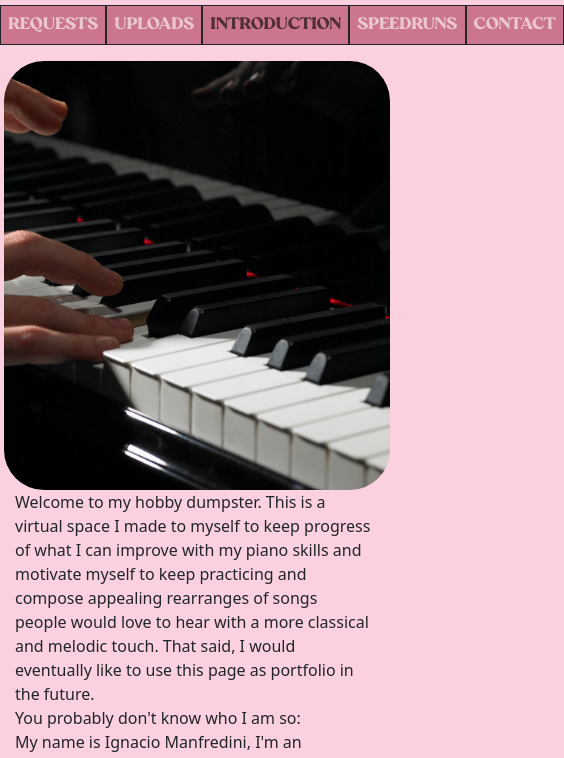
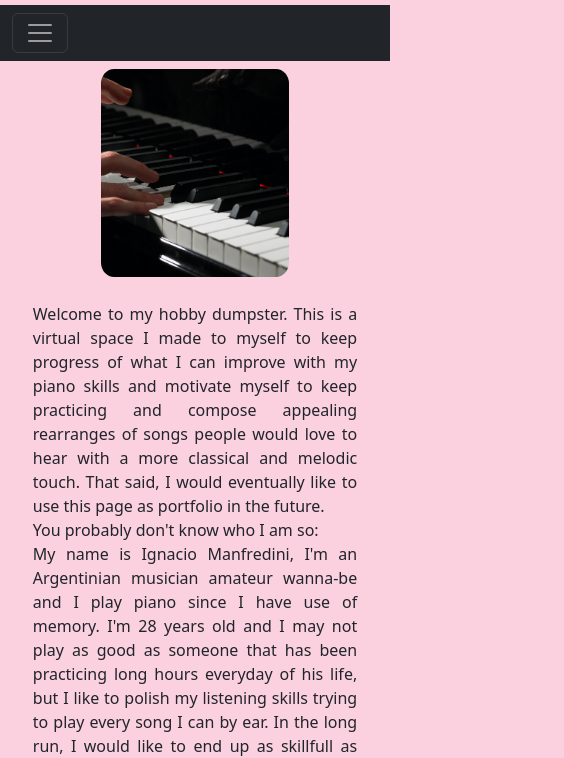
Before and after one commit to Nachignacio/Curso-Desarrollo-Web-Pre-entrega-2, a plain HTML site: page index.html in a window 390 px wide. Shown: the part 92-850 px from the top of the page, 564 px wide, since content can reach past the window. Drawn offline with nearby package versions, Linux system fonts and the light colour scheme.

Commit message:
Primeros pasos menu hamburguesa en mobile

```diff
--- a/index.html
+++ b/index.html
@@ -15,7 +15,8 @@
     <h1> <!-- Creo el logo de la pagina -->
         <p>Piano Bounty</p>
     </h1>
-    <nav> <!--Empiezo a configurar el navegador de la pagina-->
+    <!--
+    <nav> --> <!--Empiezo a configurar el navegador de la pagina--> <!--
         <ul>
             <li>
                 <a href="./pages/requests.html">
@@ -33,8 +34,8 @@
             </li>
             <li>
                 <a href="./index.html">
-                    <button class="navbutton" id="actual">
-                        <!--Le agrego el id "actual" para usarlo en css y sombrearlo en negro para indicar en que pagina se encuentra el usuario-->
+                    <button class="navbutton" id="actual"> -->
+                        <!--Le agrego el id "actual" para usarlo en css y sombrearlo en negro para indicar en que pagina se encuentra el usuario--> <!--
                         INTRODUCTION
                     </button>
                 </a>
@@ -53,6 +54,19 @@
                 </a>
             </li>
         </ul>
+    </nav>-->
+    <div class="collapse" id="navbarToggleExternalContent" data-bs-theme="dark">
+        <div class="bg-dark p-4">
+        <h5 class="text-body-emphasis h4">Collapsed content</h5>
+        <span class="text-body-secondary">Toggleable via the navbar brand.</span>
+        </div>
+    </div>
+    <nav class="navbar navbar-dark bg-dark">
+        <div class="container-fluid">
+        <button class="navbar-toggler" type="button" data-bs-toggle="collapse" data-bs-target="#navbarToggleExternalContent" aria-controls="navbarToggleExternalContent" aria-expanded="false" aria-label="Toggle navigation">
+            <span class="navbar-toggler-icon"></span>
+        </button>
+        </div>
     </nav>
     <main>
         <!--Comienza la introduccion al sitio web, explico un poco su razon de ser y me introduzco-->
--- a/styles/styles.css
+++ b/styles/styles.css
@@ -17,6 +17,7 @@
 
 body{
     background-color: #fbd1e0;
+    position: fixed; /*Le pongo position: fixed porque, de otra forma, el body no me ocupa todo el ancho de la pantalla para resoluciones mobile*/
 }
 
 /*Utilizo la fuente descargada para el titulo de la pagina y le doy espacio al logo de pagina*/
@@ -42,7 +43,7 @@ agrego esto, la barra no se me pega al viewport, no se por que*/
 nav{
     position: sticky;
     top: 0;
-    z-index: 999;
+    z-index: 999; /*El z-index es para que al scrollear el nav quede siempre por encima de todo*/
 }
 
 /*No me queda otra opcion que usar el display: flex para poder ubicar los botones del nav de manera que ocupen todo el espacio de la pagina. Estuve tratando de hacerlo sin el
@@ -74,21 +75,26 @@ nav ul li{
 .divimage{
     display: flex;
     flex-direction: row;
+    margin: 2%;
 }
 
 /*Posicionamiento de la imagen en Introduction, la intencion que tengo es de ponerlo al costado y a su derecha el texto introductorio al sitio web*/
 
 #introimage{
     border-radius: 40px;
-    margin-left: 1%;
     top: 200px;
 }
 
 @media screen and (max-width: 767px){
     .divimage{
-        display: flex;
+        display: block;
         flex-direction: column;
-        justify-content: center;
+        text-align: center;
+    }
+    #introimage{
+        height: 50%;
+        width: 50%;
+        border-radius: 7%;
     }
 }
 
@@ -100,10 +106,10 @@ nav ul li{
 }
 
 
-@media screen and (min-width: 991px){
+@media screen and (min-width: 992px){
     #introimage{
-        height: 385px;
-        width: 385px;
+        height: 369px;
+        width: 333px;
     }
 }
 /*Esto es para que el color del texto del boton que indique la pagina actual se encuentre en negro, haciendo override al color asignado a los textos del nav
@@ -124,10 +130,9 @@ nav ul li a{
 /*El display inline para que se coloque luego de la imagen y darle un espacio entre la imagen y el borde de la pagina para que se ordene mejor el texto*/
 
 #intro{
-    margin-left: 50px;
+    margin: 25px;
     top: 200px;
-    margin-left: 15px;
-    margin-right: 5%;
+    text-align: justify;
 }
 
 /*Para darle un espacio entre el primer texto de Contacts con el navegador, y margen al texto*/
```
